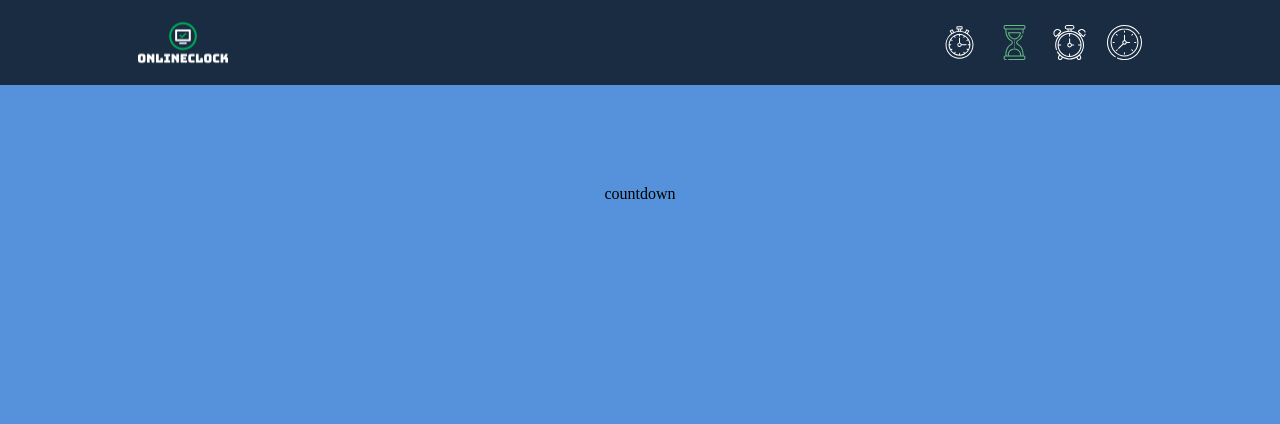
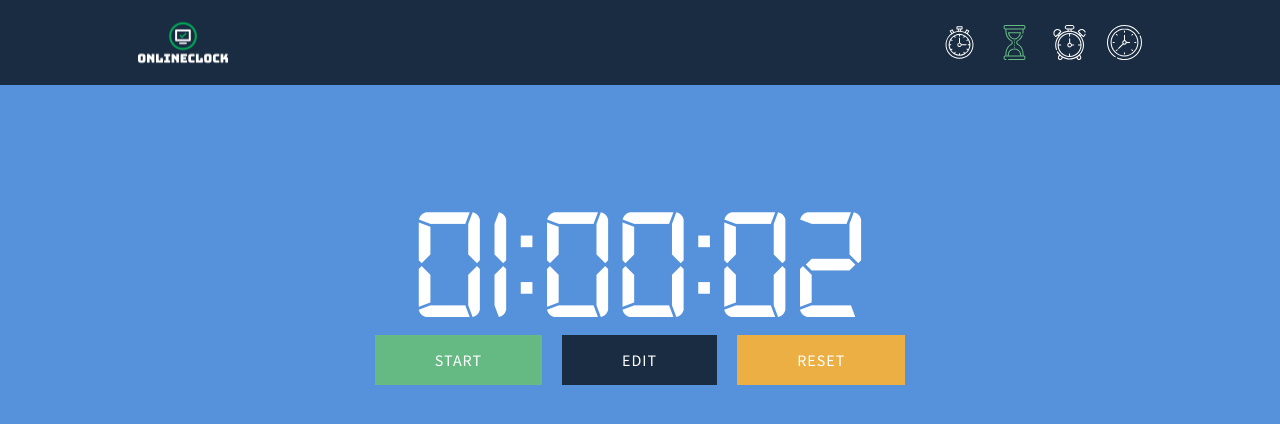
Before and after one commit to arkadiuszPasciak/onlineClock, a Vue app: page /countdown in a window 1280 px wide. Before the commit this address had no page. Shown: the top 424 px of the page. Built offline with nearby package versions, Linux system fonts and the light colour scheme.

Commit message:
Added component Countdown and added logic for Countdown

```diff
--- /dev/null
+++ b/src/components/Countdown.vue
@@ -0,0 +1,85 @@
+<template>
+  <Time
+    :hours="hours"
+    :minutes="minutes"
+    :seconds="seconds"
+    :microseconds="false"
+  />
+  <Button
+    :name="status ? 'Stop' : 'Start'"
+    :modifier="[status ? 'stop' : 'start', hours <= 0 && minutes <= 0 && seconds <= 0 ? 'disabled' : '']"
+    @click="startAndStopCountdown"
+  />
+  <Button
+    name="Edit"
+    modifier="edit"
+  />
+  <Button
+    name="Reset"
+    :modifier="['reset' , hours <= 0 && minutes <= 0 && seconds <= 0 ? 'disabled' : '']"
+    @click="resetCountdown"
+  />
+</template>
+
+<script>
+import { ref } from 'vue';
+import Button from '@/components/Button';
+import Time from '@/components/Time';
+
+export default {
+  name: 'Countdown',
+  components: { Button, Time },
+  setup() {
+    let hours = ref(1);
+    let minutes = ref(0);
+    let seconds = ref(2);
+    let status = ref(false);
+
+    function startAndStopCountdown() {
+      let intervalSeconds = setInterval(countSeconds, 1000);
+
+      if (status.value === false) {
+        status.value = true
+      } else if (status.value === true) {
+        status.value = false
+      }
+
+      function countSeconds() {
+        if (status.value === false) {
+          clearInterval(intervalSeconds)
+        } else if (status.value === true) {
+          seconds.value--
+
+          if (seconds.value === 0 && minutes.value > 0) {
+            seconds.value = 59
+            minutes.value--
+          }
+
+          if (seconds.value === 0 && minutes.value === 0 && hours.value > 0) {
+            minutes.value = 59
+            seconds.value = 59
+            hours.value--
+          }
+
+          if (seconds.value <= 0 && minutes.value <= 0 && hours.value <= 0) {
+            clearInterval(intervalSeconds)
+            status.value = false
+          }
+        }
+      }
+    }
+    function resetCountdown() {
+      if (hours.value !== 0 || minutes.value !== 0 || seconds.value !== 0) {
+        hours.value = 0
+        minutes.value = 0
+        seconds.value = 0
+        if (status.value === true) {
+          status.value = false
+        }
+      }
+    }
+
+    return { hours, minutes, seconds, status, startAndStopCountdown, resetCountdown }
+  }
+}
+</script>
--- a/src/components/Logo.vue
+++ b/src/components/Logo.vue
@@ -1,5 +1,5 @@
 <template>
-  <router-link class="Logo" to="/" />
+  <router-link class="Logo" to="/stopwatch" />
 </template>
 
 <script>
--- a/src/components/Stopwatch.vue
+++ b/src/components/Stopwatch.vue
@@ -132,7 +132,6 @@ export default {
       roundTable.value.push(...values);
     }
 
-
     return {
       addRoundToTable,
       microseconds,
--- a/src/views/Countdown.vue
+++ /dev/null
@@ -1,9 +0,0 @@
-<template>
-  <p>countdown</p>
-</template>
-
-<script>
-export default {
-  name: 'Countdown',
-}
-</script>
--- /dev/null
+++ b/src/views/CountdownView.vue
@@ -0,0 +1,12 @@
+<template>
+  <Countdown />
+</template>
+
+<script>
+import Countdown from '@/components/Countdown';
+
+export default {
+  name: 'CountdownView',
+  components: { Countdown },
+}
+</script>
--- a/src/views/Stopwatch.vue
+++ b/src/views/Stopwatch.vue
@@ -7,8 +7,6 @@ import StopWatch from '@/components/Stopwatch';
 
 export default {
   name: 'Stopwatch',
-  components: {
-    StopWatch,
-  },
+  components: { StopWatch },
 }
 </script>
```
Also changed, not shown: src/router/index.js (+5 -5 lines).
